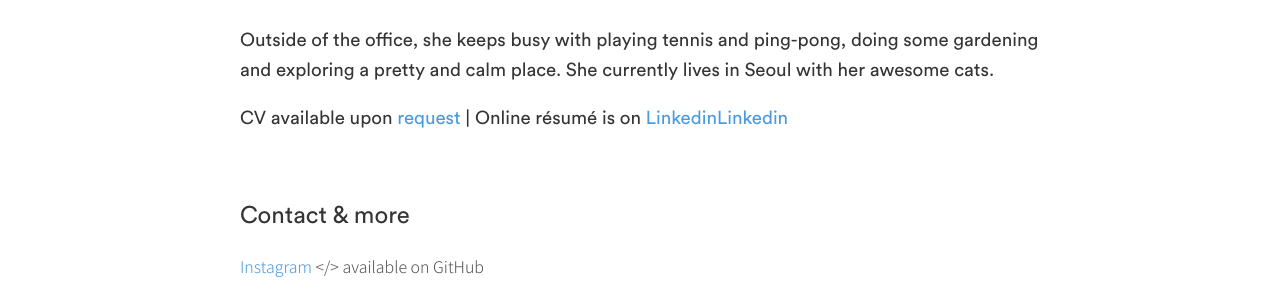
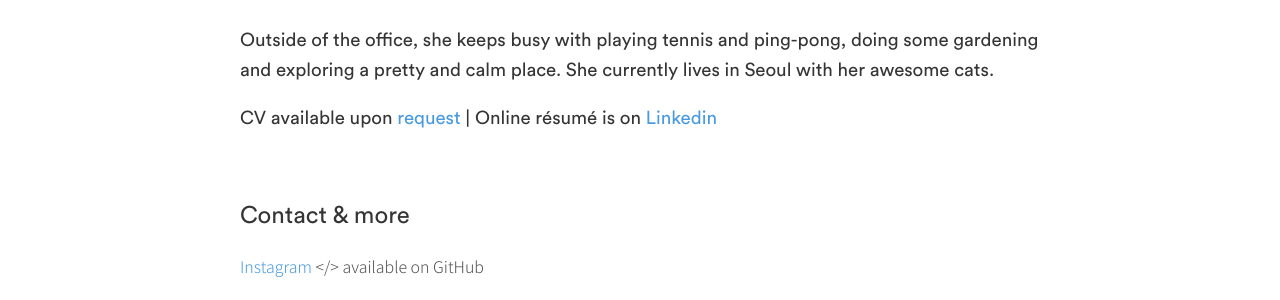
Before and after one commit to hyngkm/hyngkm.github.io, a Jekyll site: the page built from _pages/about.md, in a window 1280 px wide. Shown: the part 597-897 px from the top of the page. Built offline with Jekyll 4.4.1, drawn with Linux system fonts in a browser that asks for light colours.

Commit message:
Update about.md

```diff
--- a/_pages/about.md
+++ b/_pages/about.md
@@ -11,7 +11,7 @@ permalink: /about/
 
 ### Outside of the office, she keeps busy with playing tennis and ping-pong, doing some gardening and exploring a pretty and calm place. She currently lives in Seoul with her awesome cats.
 
-### CV available upon [request](mailto: hyoyoung.j.kim@gmail.com)  |   Online résumé is on [Linkedin](https://www.linkedin.com/in/hyoyoungkim/)<a href="https://www.linkedin.com/in/hyoyoungkim/" target="_blank">Linkedin</a>
+### CV available upon [request](mailto: hyoyoung.j.kim@gmail.com)  |   Online résumé is on <a href="https://www.linkedin.com/in/hyoyoungkim/" target="_blank">Linkedin</a>
 
 <br>
 ## Contact & more
```
